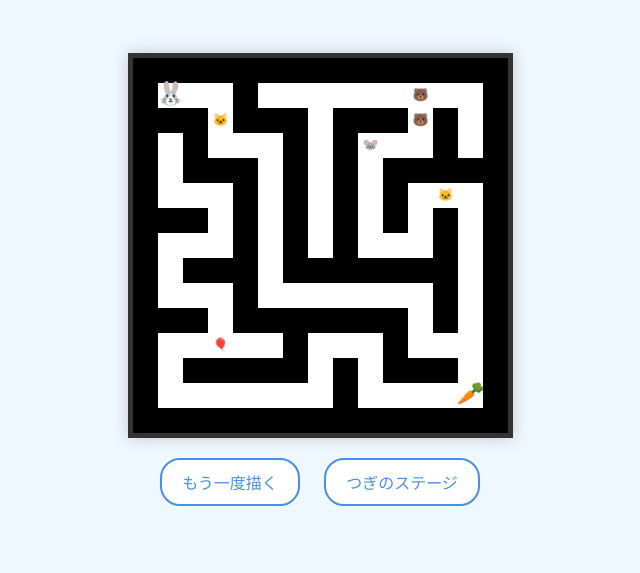
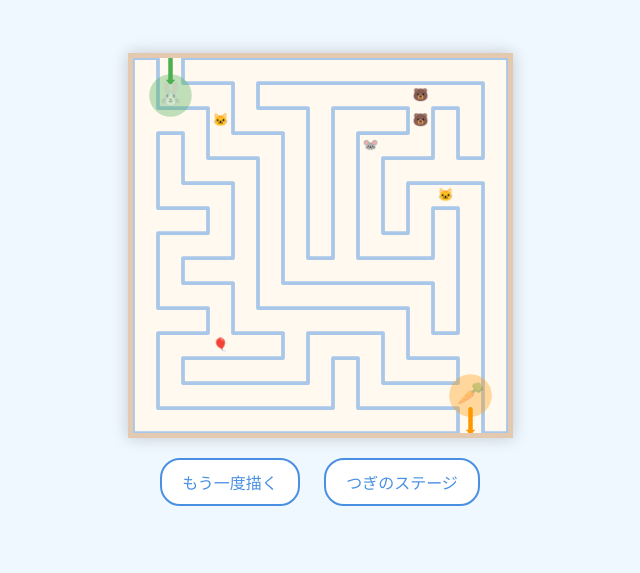
Before and after one commit to hosoden/Meiro, a plain HTML site: page index.html in a window 1280 px wide. Shown: the part 160-733 px from the top of the page, without its empty margins (320-960 px from the left). Drawn offline with Linux system fonts and the light colour scheme.

Commit message:
Restyle maze: pastel thin-line walls, clear entrance/exit with gaps, arrows and color-coded halos

```diff
--- a/index.html
+++ b/index.html
@@ -38,8 +38,8 @@
             color: white;
         }
         canvas {
-            background-color: white;
-            border: 5px solid #333;
+            background-color: #FFF9F0;
+            border: 5px solid #E3C9AF;
             box-shadow: 0 0 15px rgba(0,0,0,0.2);
             max-width: 100%;
             height: auto;
@@ -205,6 +205,9 @@
             // Ensure Start and End are paths
             maze[1][1] = 0;
             maze[rows - 2][cols - 2] = 0;
+            // 外周に「いりぐち（上）」と「でぐち（下）」の隙間を開ける
+            maze[0][1] = 0;
+            maze[rows - 1][cols - 2] = 0;
         }
 
         // Step 2: 通路セルにランダム絵文字を配置
@@ -244,17 +247,27 @@
 
         function drawMaze() {
             ctx.clearRect(0, 0, canvas.width, canvas.height);
+            // 生成り色のやさしい背景
+            ctx.fillStyle = '#FFF9F0';
+            ctx.fillRect(0, 0, canvas.width, canvas.height);
+            // 壁は塗りつぶしではなく、淡い水色の細い線で描く
+            ctx.strokeStyle = '#A9C7E8';
+            ctx.lineWidth = Math.max(3, cell_size * 0.15);
+            ctx.lineCap = 'round';
+            ctx.lineJoin = 'round';
+            ctx.beginPath();
             for (let r = 0; r < rows; r++) {
                 for (let c = 0; c < cols; c++) {
-                    if (maze[r][c] === 1) {
-                        ctx.fillStyle = '#000';
-                        ctx.fillRect(c * cell_size, r * cell_size, cell_size, cell_size);
-                    } else {
-                        ctx.fillStyle = '#fff';
-                        ctx.fillRect(c * cell_size, r * cell_size, cell_size, cell_size);
-                    }
+                    if (maze[r][c] !== 1) continue;
+                    const x = c * cell_size;
+                    const y = r * cell_size;
+                    if (r === 0 || maze[r - 1][c] === 0) { ctx.moveTo(x, y); ctx.lineTo(x + cell_size, y); }
+                    if (r === rows - 1 || maze[r + 1][c] === 0) { ctx.moveTo(x, y + cell_size); ctx.lineTo(x + cell_size, y + cell_size); }
+                    if (c === 0 || maze[r][c - 1] === 0) { ctx.moveTo(x, y); ctx.lineTo(x, y + cell_size); }
+                    if (c === cols - 1 || maze[r][c + 1] === 0) { ctx.moveTo(x + cell_size, y); ctx.lineTo(x + cell_size, y + cell_size); }
                 }
             }
+            ctx.stroke();
 
             // ランダム装飾絵文字
             for (const d of decorations) {
@@ -269,8 +282,21 @@
             ctx.font = `${iconSize}px serif`;
             ctx.textAlign = 'center';
             ctx.textBaseline = 'middle';
+            // いりぐちは緑の円、でぐちはオレンジの円で色分け（4 歳児向け）
+            ctx.fillStyle = 'rgba(76, 175, 80, 0.35)';
+            ctx.beginPath();
+            ctx.arc(1 * cell_size + cell_size / 2, 1 * cell_size + cell_size / 2, cell_size * 0.85, 0, Math.PI * 2);
+            ctx.fill();
+            ctx.fillStyle = 'rgba(255, 152, 0, 0.35)';
+            ctx.beginPath();
+            ctx.arc((cols - 2) * cell_size + cell_size / 2, (rows - 2) * cell_size + cell_size / 2, cell_size * 0.85, 0, Math.PI * 2);
+            ctx.fill();
             ctx.fillText('🐰', 1 * cell_size + cell_size / 2, 1 * cell_size + cell_size / 2);
             ctx.fillText('🥕', (cols - 2) * cell_size + cell_size / 2, (rows - 2) * cell_size + cell_size / 2);
+            // いりぐちの矢印（緑・下向き・上の隙間から中へ）
+            drawArrow(1.5 * cell_size, cell_size * 0.05, 1.5 * cell_size, cell_size * 0.95, '#4CAF50');
+            // でぐちの矢印（オレンジ・下向き・ゴールの下の隙間から外へ）
+            drawArrow((cols - 1.5) * cell_size, (rows - 0.95) * cell_size, (cols - 1.5) * cell_size, (rows - 0.05) * cell_size, '#FF9800');
 
             // 引いた線の履歴を再描画（紙吹雪アニメ中に消えないようにする）
             ctx.strokeStyle = '#e74c3c';
@@ -283,6 +309,26 @@
                 ctx.lineTo(x2, y2);
                 ctx.stroke();
             }
+        }
+
+        // 縦の矢印を描く: (x1,y1)から(x2,y2)へ、先端は下向き
+        function drawArrow(x1, y1, x2, y2, color) {
+            ctx.strokeStyle = color;
+            ctx.fillStyle = color;
+            ctx.lineWidth = Math.max(3, cell_size * 0.18);
+            ctx.lineCap = 'round';
+            ctx.beginPath();
+            ctx.moveTo(x1, y1);
+            ctx.lineTo(x2, y2);
+            ctx.stroke();
+            // 矢先の三角形
+            const head = Math.max(6, cell_size * 0.28);
+            ctx.beginPath();
+            ctx.moveTo(x2, y2 + head * 0.4);
+            ctx.lineTo(x2 - head * 0.7, y2 - head * 0.3);
+            ctx.lineTo(x2 + head * 0.7, y2 - head * 0.3);
+            ctx.closePath();
+            ctx.fill();
         }
 
         // ===== Step 2: なぞり描き =====
```
Also changed, not shown: 1 other file.
